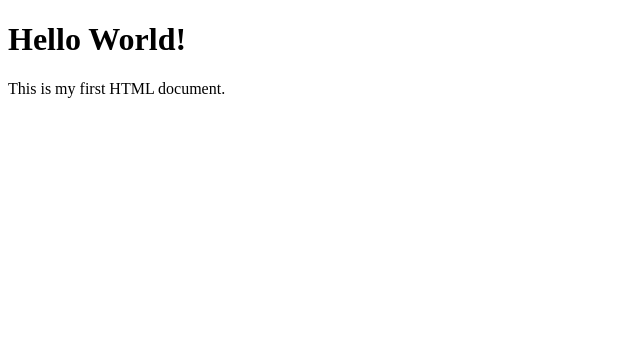
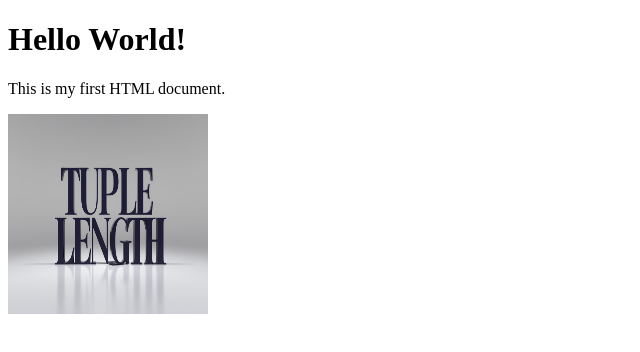
Before and after one commit to lingarajtechhub/hello-world, a plain HTML site: page index.html in a window 1280 px wide. Shown: the whole page, without its empty margins (0-640 px from the left). Drawn offline with Linux system fonts and the light colour scheme.

Commit message:
Update index.html
Add image link in a index file

```diff
--- a/index.html
+++ b/index.html
@@ -8,7 +8,7 @@
   <body>
     <h1>Hello World!</h1>
     <p>This is my first HTML document.</p>
-
+    <img src="image_1.jpeg" width="200px" height="200px" />
     <script src="script.js"></script>
   </body>
 </html>
```
